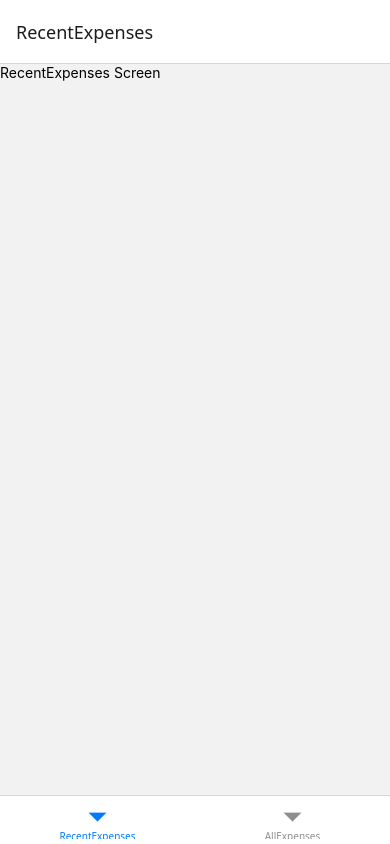
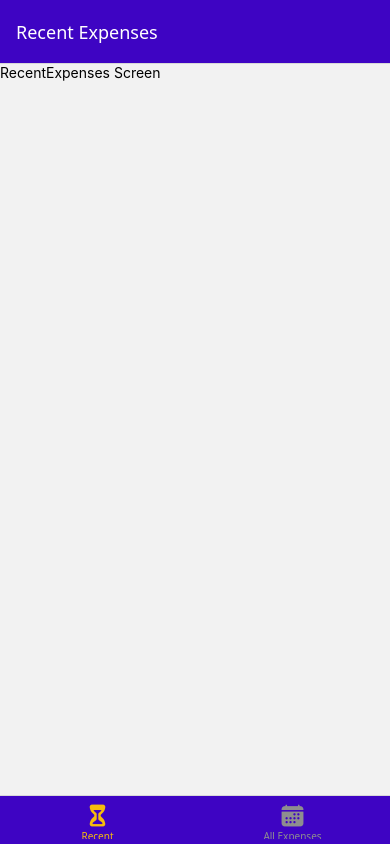
Before and after one commit to anguzuDaniel/tracker, a React Native app: screen / in a window 390 px wide. Built offline with nearby package versions, Linux system fonts and the light colour scheme.

Commit message:
add expense components

```diff
--- a/App.js
+++ b/App.js
@@ -6,6 +6,7 @@ import ManageExpenses from "./screens/ManageExpenses";
 import RecentExpenses from "./screens/RecentExpenses";
 import { GlobalStyles } from "./constants/styles";
 import Expenses from "./screens/Expenses";
+import { Ionicons } from '@expo/vector-icons';
 
 const Stack = createNativeStackNavigator();
 const BottomTabs = createBottomTabNavigator();
@@ -13,15 +14,35 @@ const BottomTabs = createBottomTabNavigator();
 function ExpensesOverView() {
   return (
     <BottomTabs.Navigator
-      ScreenOptions={{
-        headStyle: { backgroundColor: GlobalStyles.colors.primary500 },
+      screenOptions={{
+        headerStyle: { backgroundColor: GlobalStyles.colors.primary500 },
         headerTintColor: 'white',
         tabBarStyle: { backgroundColor: GlobalStyles.colors.primary500 },
         tabBarActiveTintColor: GlobalStyles.colors.accent500
       }}
     >
-      <BottomTabs.Screen name="RecentExpenses" component={RecentExpenses} />
-      <BottomTabs.Screen name="AllExpenses" component={Expenses} />
+      <BottomTabs.Screen
+        name="RecentExpenses"
+        component={RecentExpenses}
+        options={{
+          title: 'Recent Expenses',
+          tabBarLabel: 'Recent',
+          tabBarIcon: ({color, size}) => (
+            <Ionicons name="hourglass" size={size} color={color} />
+          )
+        }}
+      />
+      <BottomTabs.Screen
+        name="AllExpenses"
+        component={Expenses}
+        options={{
+          title: 'Expenses',
+          tabBarLabel: 'All Expenses',
+          tabBarIcon: ({color, size}) => (
+            <Ionicons name="calendar" size={size} color={color} />
+          )
+        }}
+      />
     </BottomTabs.Navigator>
   );
 }
```
Also changed, not shown: components/ExpensesOutput/ExpenseSummary.js (added, +16 -0 lines), components/ExpensesOutput/ExpensesList.js (added, +7 -0 lines), components/ExpensesOutput/ExpensesOutput.js (added, +14 -0 lines).
